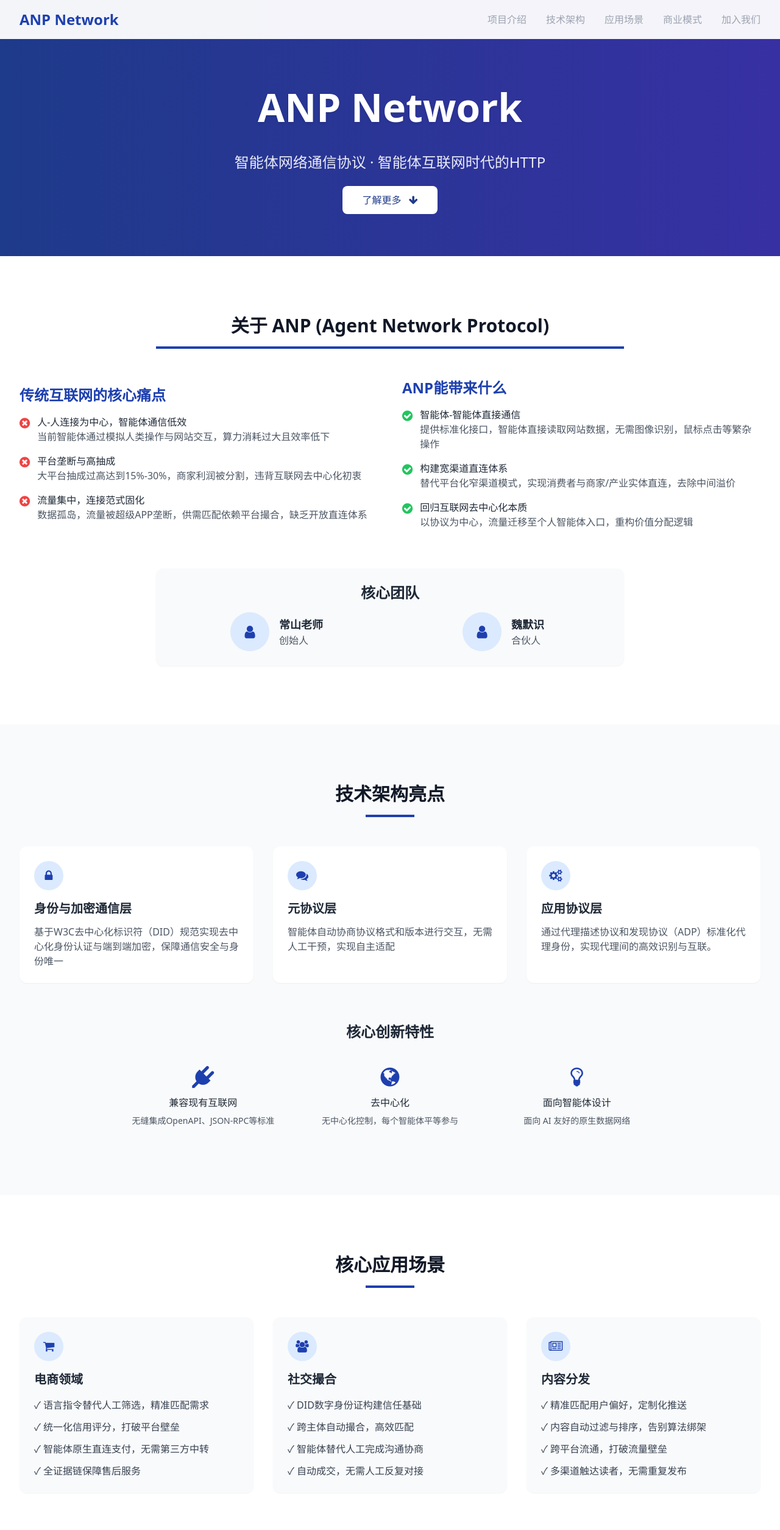
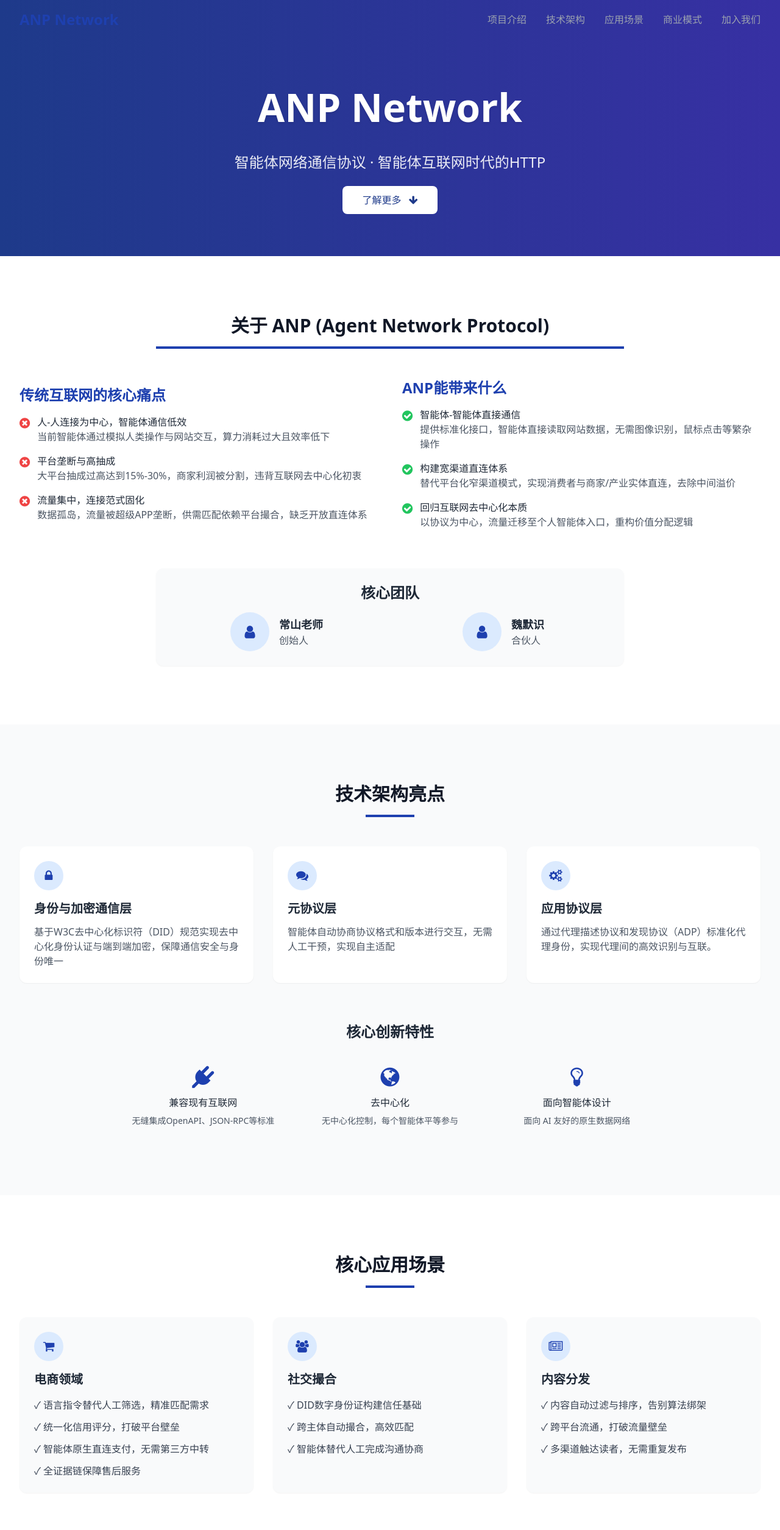
Before and after one commit to hu-Angie/Landing-Page-for-ANP2, a plain HTML site: page index.html in a window 1280 px wide. Shown: the top 2509 px of the page at 61% size. Drawn offline with nearby package versions, Linux system fonts and the light colour scheme.

Commit message:
进行不实际内容的删减-应用场景部分

```diff
--- a/index.html
+++ b/index.html
@@ -44,7 +44,7 @@
                 nav.classList.add('bg-white/95', 'shadow-md');
                 nav.classList.remove('bg-transparent');
             } else {
-                nav.classList.remove('bg-blue/95', 'shadow-md');
+                nav.classList.remove('bg-white/95', 'shadow-md');
                 nav.classList.add('bg-transparent');
             }
         });
@@ -341,7 +341,7 @@
                         <li>✓ DID数字身份证构建信任基础</li>
                         <li>✓ 跨主体自动撮合，高效匹配</li>
                         <li>✓ 智能体替代人工完成沟通协商</li>
-                        <li>✓ 自动成交，无需人工反复对接</li>
+
                     </ul>
                 </div>
 
@@ -352,7 +352,7 @@
                     </div>
                     <h3 class="text-xl font-semibold mb-4">内容分发</h3>
                     <ul class="space-y-3 text-gray-700">
-                        <li>✓ 精准匹配用户偏好，定制化推送</li>
+
                         <li>✓ 内容自动过滤与排序，告别算法绑架</li>
                         <li>✓ 跨平台流通，打破流量壁垒</li>
                         <li>✓ 多渠道触达读者，无需重复发布</li>
```
